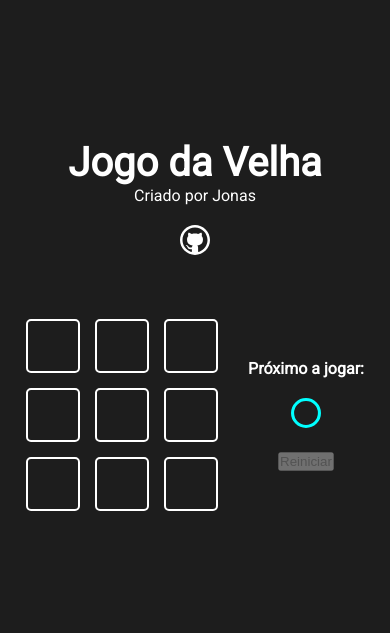
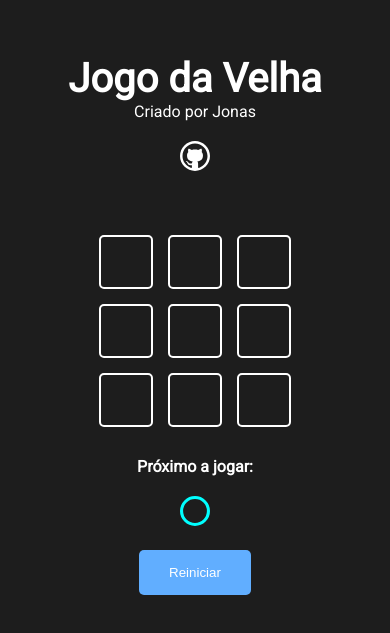
Before and after one commit to JonsMota/Jogo-da-velhar, a Next.js app: page / in a window 390 px wide. Shown: the part 117-750 px from the top of the page. Built offline with nearby package versions, Linux system fonts and the light colour scheme.

Commit message:
corrigido responsividade

```diff
--- a/src/components/button/Button.module.css
+++ b/src/components/button/Button.module.css
@@ -0,0 +1,13 @@
+.button {
+  padding: 15px 30px;
+  border-radius: 5px;
+  cursor: pointer;
+  border: none;
+  background-color: #007BFF;
+  color: white;
+}
+
+.button:disabled {
+  cursor: pointer;
+  background-color: #61AEFF;
+}
--- a/src/components/game/Game.module.css
+++ b/src/components/game/Game.module.css
@@ -9,3 +9,9 @@
   gap: 30px;
   align-items: center;
 }
+
+@media screen and (max-width: 425px) {
+  .gameContent {
+    flex-direction: column;
+  }
+}
--- a/src/components/gameinfo/GameInfo.module.css
+++ b/src/components/gameinfo/GameInfo.module.css
@@ -3,4 +3,5 @@
     flex-direction: column;
     align-items: center;
     gap: 20px;
+    min-width: 170px;
   }
```
